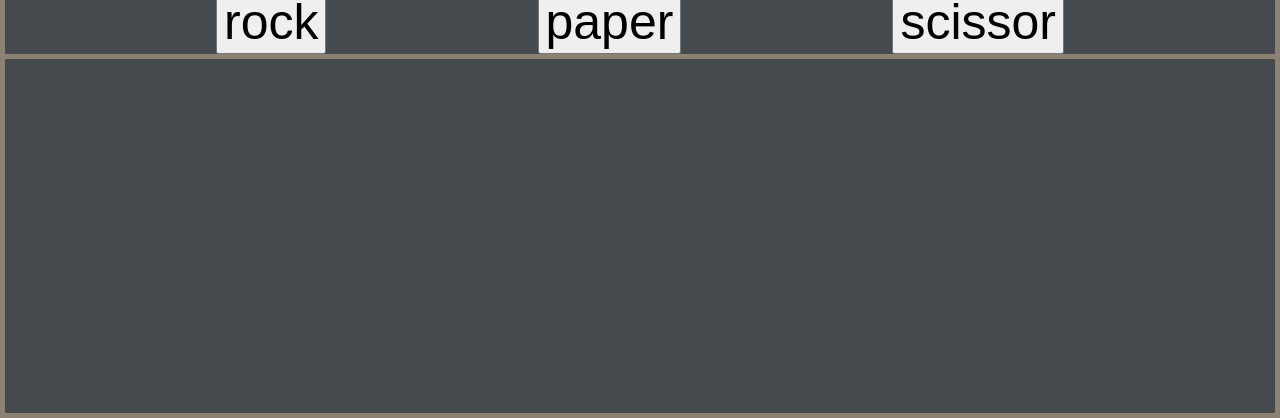
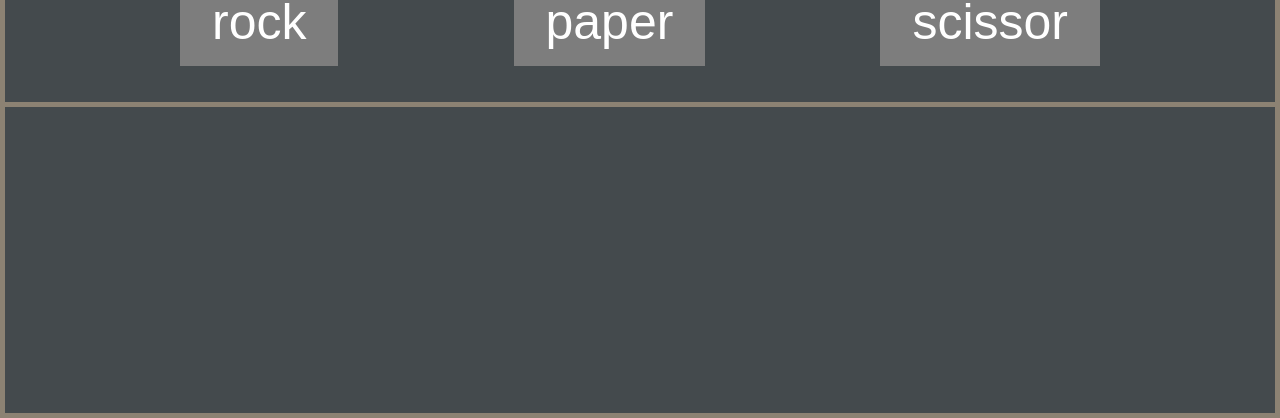
Before and after one commit to RoyalRabbit/rock-paper-scissors, a plain HTML site: page index.html in a window 1280 px wide. Shown: the part 382-800 px from the top of the page. Drawn offline with Linux system fonts and the light colour scheme.

Commit message:
Add button effects with hover and active tags

```diff
--- a/styles.css
+++ b/styles.css
@@ -14,6 +14,7 @@ body {
     min-height: 100vh;
     border: solid 5px rgb(140, 130, 115);
     background-color: rgb(68, 74, 77);
+    gap: 16px;
 }
 
 .button-container {
@@ -22,8 +23,29 @@ body {
     justify-content: space-evenly;
     align-items: center;
     border: solid 5px rgb(140, 130, 115);
+    min-height: 20vh;
 }
 
 button {
     font-size: inherit;
+    color: inherit;
+    border: none;
+    text-decoration: none;
+    background-color: #7d7d7d;
+    padding: 15px 32px;
+    cursor: pointer;
+    transition-duration: 0.4s;
+
 }
+
+button:hover {
+    background-color: #646464 ;
+    box-shadow: 0 12px 16px 0 rgba(0,0,0,0.24), 0 17px 50px 0 rgba(0,0,0,0.19);
+
+}
+
+button:active {
+    background-color: #646464 ;
+
+    transform: translateY(4px);
+}
```
